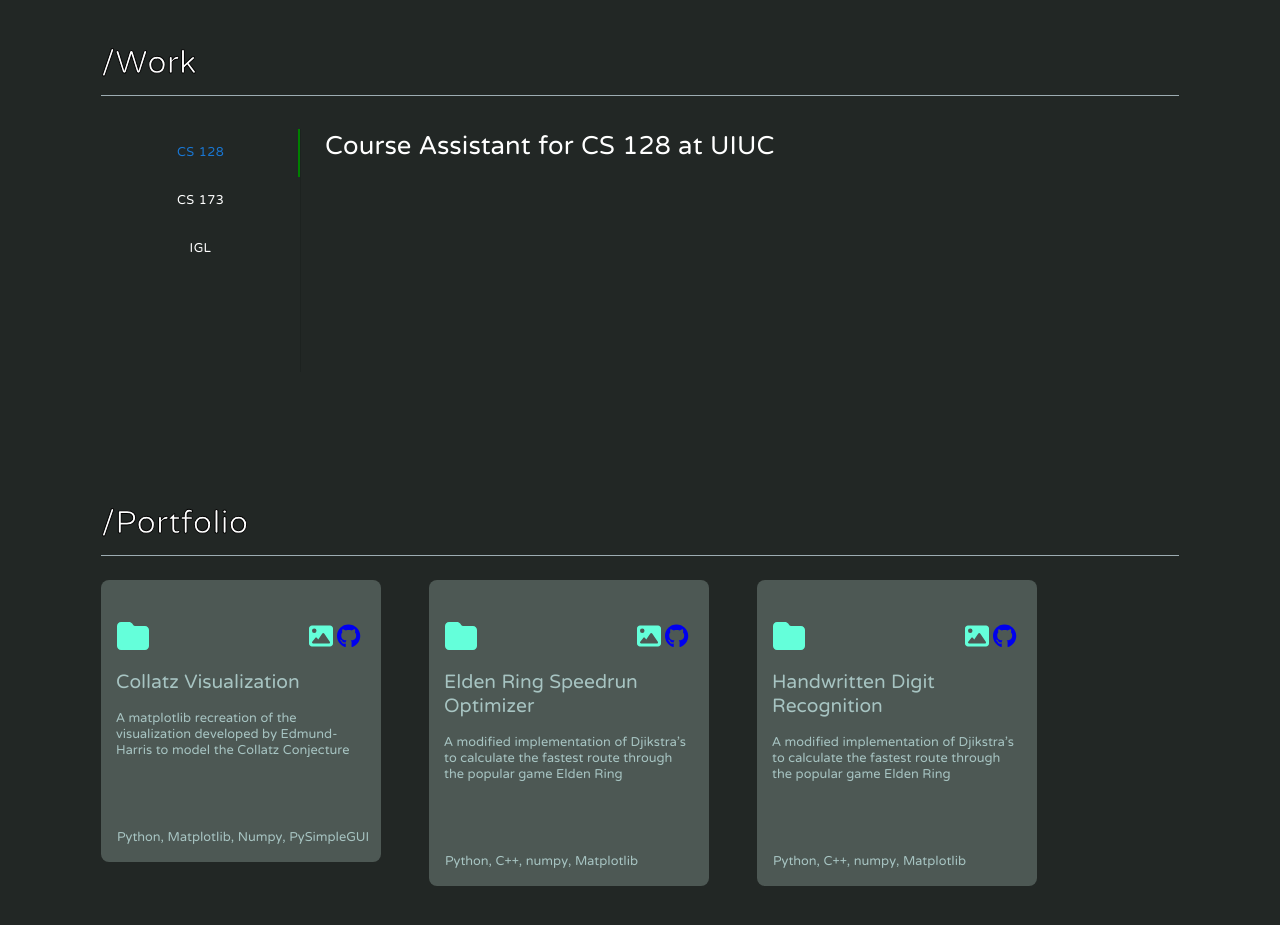
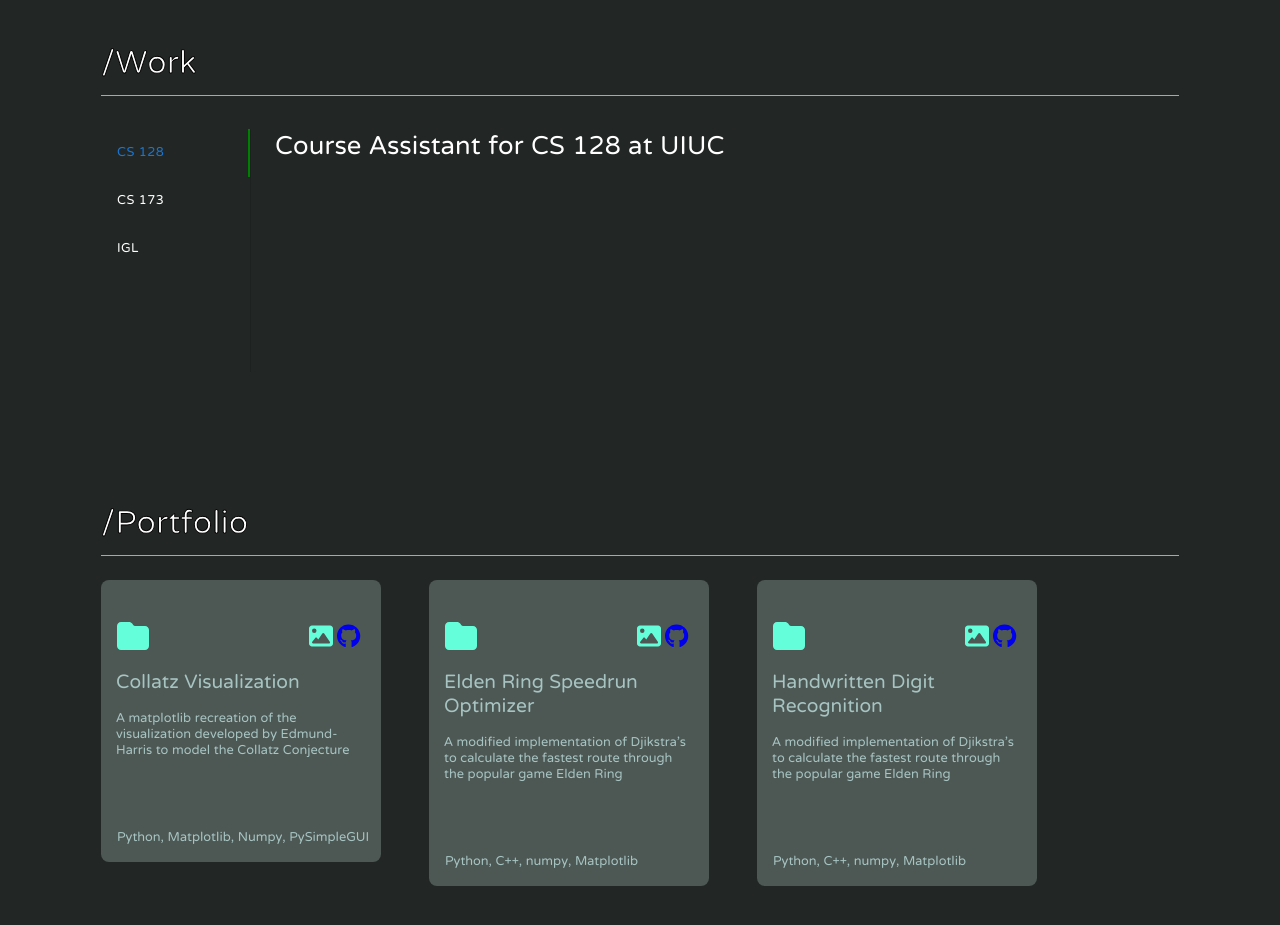
Before and after one commit to cushdog/cushdog.github.io, a React (Create React App) app: page / in a window 1280 px wide. Shown: the part 1720-2645 px from the top of the page. Built offline with nearby package versions, Linux system fonts and the light colour scheme.

Commit message:
finally fixed the tabs issue

```diff
--- a/src/Tabs/BasicTabs.js
+++ b/src/Tabs/BasicTabs.js
@@ -1,12 +1,247 @@
+// import * as React from 'react';
+// import PropTypes from 'prop-types';
+// import Tabs from '@mui/material/Tabs';
+// import Tab from '@mui/material/Tab';
+// import Typography from '@mui/material/Typography';
+// import Box from '@mui/material/Box';
+// import '../CSS/test.css'
+// import '../App.css'
+// import '../CSS/Work.css'
+
+// function TabPanel(props) {
+//   const { children, value, index, ...other } = props;
+
+//   return (
+//     <div
+//       role="tabpanel"
+//       hidden={value !== index}
+//       id={`vertical-tabpanel-${index}`}
+//       aria-labelledby={`vertical-tab-${index}`}
+//       {...other}
+//     >
+//       {value === index && (
+//         <Box sx={{ p: 3 }}>
+//           <Typography>{children}</Typography>
+//         </Box>
+//       )}
+//     </div>
+//   );
+// }
+
+// TabPanel.propTypes = {
+//   children: PropTypes.node,
+//   index: PropTypes.number.isRequired,
+//   value: PropTypes.number.isRequired,
+// };
+
+// function a11yProps(index) {
+//   return {
+//     id: `vertical-tab-${index}`,
+//     'aria-controls': `vertical-tabpanel-${index}`,
+//   };
+// }
+
+// // export default function VerticalTabs() {
+// //   const [value, setValue] = React.useState(0);
+
+// //   const handleChange = (event, newValue) => {
+// //     setValue(newValue);
+// //   };
+
+// //   return (
+// //     <Box
+// //       sx={{ flexGrow: 1, bgcolor: '#222725', display: 'flex', height: 'fit-content', width: '100vh' }}
+// //     >
+// //       <Tabs
+// //         TabIndicatorProps={{style: {background:'#5FDD9D'}}} // CHANGE INDICATOR COLOR HERE
+// //         orientation="vertical"
+// //         variant="scrollable"
+// //         value={value}
+// //         onChange={handleChange}
+// //         aria-label="Vertical tabs example"
+// //         centered
+// //         sx={{
+// //           borderRight: 1,
+// //           borderColor: 'divider',
+// //           ".Mui-selected": {
+// //           color: '#5FDD9D', // CHANGE THE COLOR OF HIGHLIGHTED TAB HERE
+// //           fontFamily: 'NTR, sans-serif',
+// //           fontSize: '2vh',
+// //           width: 400,
+// //           },
+// //           '& .inactiveTab': {color: 'white', fontFamily: 'NTR, sans-serif', fontSize: '2vh', width: 400}
+// //         }}
+// //       >
+// //         <Tab label="CS 128" {...a11yProps(0)} className={value !== 0 ? 'inactiveTab' : ''} />
+// //         <Tab label="CS 173" {...a11yProps(1)} className={value !== 1 ? 'inactiveTab' : ''}/>
+// //         <Tab label="IGL" {...a11yProps(2)} className={value !== 2 ? 'inactiveTab' : ''}/>
+// //       </Tabs>
+// //       <TabPanel value={value} index={0}>
+// //         <div className='slide-tab'>
+// //           <h1 className='job_title'>Course Assistant for CS 128 at UIUC</h1>
+// //           <h3 className='job_date'>Fall 2022 - Present</h3>
+// //           <ul className='tester_list'>
+// //             <li className='job_desc'>Developed a grade management system with JavaScript that calculated class grades for the entire course</li>
+// //             <li className='job_desc'>Helped to develop and draft the prompts for course material that explained foundational CS concepts</li>
+// //             <li className='job_desc'>Hosted and coordinated multiple office hours every week</li>
+// //           </ul>
+// //         </div>
+// //       </TabPanel>
+// //       <TabPanel value={value} index={1}>
+// //         <div className='slide-tab'>
+// //           <h1 className='job_title'>Course Assistant for CS 173 at UIUC</h1>
+// //           <h3 className='job_date'>Spring 2023 - Present</h3>
+// //           <ul className='tester_list'>
+// //             <li className='job_desc'>Created tutoring approach that best fit each students' learning style</li>
+// //             <li className='job_desc'>Assess and troubleshoot conceptual misunderstandings brought by students</li>
+// //             <li className='job_desc'>Led large gatherings of the class where new material was learned and practiced</li>
+// //             <li className='job_desc'>Developed content that was used by the entire class</li>
+// //           </ul>
+// //         </div>
+// //       </TabPanel>
+// //       <TabPanel value={value} index={2}>
+// //         <div className='slide-tab'>
+// //           <h1 className='job_title'>Undergraduate Research Assistant @ IGL</h1>
+// //           <h3 className='job_date'>Fall 2023</h3>
+// //           <ul className='tester_list'>
+// //             <li className='job_desc'>Working closely with Radu's Algorithm and its' application to combinatorics/number theory</li>
+// //             <li className='job_desc'>Developing several solutions to various questions posed by this algorithm in Mathematica</li>
+// //             <li className='job_desc'>Processing and computing new and efficient solutions to proofs that have existed on paper for some time</li>
+// //           </ul>
+// //         </div>
+// //       </TabPanel>
+// //     </Box>
+
+// //    );
+// // }
+
+
+// export default function VerticalTabs() {
+//   const [value, setValue] = React.useState(0);
+
+//   const handleChange = (event, newValue) => {
+//     setValue(newValue);
+//   };
+
+//   return (
+//     <Box
+//       sx={{
+//         flexGrow: 1,
+//         bgcolor: '#222725',
+//         display: 'grid',
+//         gridTemplateColumns: '200px 1fr',
+//         height: 'fit-content'
+//       }}
+//     >
+//       <Tabs
+//         TabIndicatorProps={{ style: { background: 'green' } }} // CHANGE INDICATOR COLOR HERE
+//         orientation="vertical"
+//         variant="scrollable"
+//         value={value}
+//         onChange={handleChange}
+//         aria-label="Vertical tabs example"
+//         centered
+//         sx={{
+//           borderRight: 1,
+//           borderColor: 'divider',
+//           '.Mui-selected': {
+//             color: `green`, // CHANGE THE COLOR OF HIGHLIGHTED TAB HERE
+//             fontFamily: 'NTR, sans-serif',
+//             fontSize: '2vh'
+//           },
+//           '& .inactiveTab': {
+//             color: '#fff',
+//             fontFamily: 'NTR, sans-serif',
+//             fontSize: '2vh',
+//           },
+//         }}
+//       >
+//         <Tab
+//           label="CS 128"
+//           {...a11yProps(0)}
+//           className={value !== 0 ? 'inactiveTab' : ''}
+//         />
+//         <Tab
+//           label="CS 173"
+//           {...a11yProps(1)}
+//           className={value !== 1 ? 'inactiveTab' : ''}
+//         />
+//         <Tab
+//           label="IGL"
+//           {...a11yProps(2)}
+//           className={value !== 2 ? 'inactiveTab' : ''}
+//         />
+//       </Tabs>
+//       <TabPanel value={value} index={0}>
+//         <div className="slide-tab">
+//           <h1 className="job_title">Course Assistant for CS 128 at UIUC</h1>
+//           <h3 className="job_date">Fall 2022 - Present</h3>
+//           <ul className="tester_list">
+//             <li className="job_desc">
+//               Developed a grade management system with JavaScript that
+//               calculated class grades for the entire course
+//             </li>
+//             <li className="job_desc">
+//               Helped to develop and draft the prompts for course material that
+//               explained foundational CS concepts
+//             </li>
+//             <li className="job_desc">
+//               Hosted and coordinated multiple office hours every week
+//             </li>
+//           </ul>
+//         </div>
+//       </TabPanel>
+//       <TabPanel value={value} index={1}>
+//         <div className="slide-tab">
+//           <h1 className="job_title">Course Assistant for CS 173 at UIUC</h1>
+//           <h3 className="job_date">Spring 2023 - Present</h3>
+//           <ul className="tester_list">
+//             <li className="job_desc">
+//               Created tutoring approach that best fit each students' learning
+//               style
+//             </li>
+//             <li className="job_desc">
+//               Assess and troubleshoot conceptual misunderstandings brought by
+//               students
+//             </li>
+//             <li className="job_desc">
+//               Led large gatherings of the class where new material was learned
+//               and practiced
+//             </li>
+//             <li className="job_desc">
+//               Developed content that was used by the entire class
+//             </li>
+//           </ul>
+//         </div>
+//       </TabPanel>
+//       <TabPanel value={value} index={2}>
+//         <div className="slide-tab">
+//           <h1 className="job_title">Undergraduate Research Assistant @ IGL</h1>
+//           <h3 className="job_date">Fall 2023</h3>
+//           <ul className="tester_list">
+//             <li className="job_desc">
+//               Working closely with Radu's Algorithm and its' application to
+//               combinatorics/number theory
+//             </li>
+//             <li className="job_desc">
+//               Developing several solutions to various questions posed by this
+//               algorithm in Mathematica
+//             </li>
+//             <li className="job_desc">
+//               Processing and computing new and efficient solutions to proofs
+//               that have existed on paper for some time
+//             </li>
+//           </ul>
+//         </div>
+//       </TabPanel>
+//     </Box>
+//   );
+// }
 import * as React from 'react';
-import PropTypes from 'prop-types';
 import Tabs from '@mui/material/Tabs';
 import Tab from '@mui/material/Tab';
 import Typography from '@mui/material/Typography';
 import Box from '@mui/material/Box';
-import '../CSS/test.css'
-import '../App.css'
-import '../CSS/Work.css'
 
 function TabPanel(props) {
   const { children, value, index, ...other } = props;
@@ -28,93 +263,12 @@
   );
 }
 
-TabPanel.propTypes = {
-  children: PropTypes.node,
-  index: PropTypes.number.isRequired,
-  value: PropTypes.number.isRequired,
-};
-
 function a11yProps(index) {
   return {
     id: `vertical-tab-${index}`,
     'aria-controls': `vertical-tabpanel-${index}`,
   };
 }
-
-// export default function VerticalTabs() {
-//   const [value, setValue] = React.useState(0);
-
-//   const handleChange = (event, newValue) => {
-//     setValue(newValue);
-//   };
-
-//   return (
-//     <Box
-//       sx={{ flexGrow: 1, bgcolor: '#222725', display: 'flex', height: 'fit-content', width: '100vh' }}
-//     >
-//       <Tabs
-//         TabIndicatorProps={{style: {background:'#5FDD9D'}}} // CHANGE INDICATOR COLOR HERE
-//         orientation="vertical"
-//         variant="scrollable"
-//         value={value}
-//         onChange={handleChange}
-//         aria-label="Vertical tabs example"
-//         centered
-//         sx={{
-//           borderRight: 1,
-//           borderColor: 'divider',
-//           ".Mui-selected": {
-//           color: '#5FDD9D', // CHANGE THE COLOR OF HIGHLIGHTED TAB HERE
-//           fontFamily: 'NTR, sans-serif',
-//           fontSize: '2vh',
-//           width: 400,
-//           },
-//           '& .inactiveTab': {color: 'white', fontFamily: 'NTR, sans-serif', fontSize: '2vh', width: 400}
-//         }}
-//       >
-//         <Tab label="CS 128" {...a11yProps(0)} className={value !== 0 ? 'inactiveTab' : ''} />
-//         <Tab label="CS 173" {...a11yProps(1)} className={value !== 1 ? 'inactiveTab' : ''}/>
-//         <Tab label="IGL" {...a11yProps(2)} className={value !== 2 ? 'inactiveTab' : ''}/>
-//       </Tabs>
-//       <TabPanel value={value} index={0}>
-//         <div className='slide-tab'>
-//           <h1 className='job_title'>Course Assistant for CS 128 at UIUC</h1>
-//           <h3 className='job_date'>Fall 2022 - Present</h3>
-//           <ul className='tester_list'>
-//             <li className='job_desc'>Developed a grade management system with JavaScript that calculated class grades for the entire course</li>
-//             <li className='job_desc'>Helped to develop and draft the prompts for course material that explained foundational CS concepts</li>
-//             <li className='job_desc'>Hosted and coordinated multiple office hours every week</li>
-//           </ul>
-//         </div>
-//       </TabPanel>
-//       <TabPanel value={value} index={1}>
-//         <div className='slide-tab'>
-//           <h1 className='job_title'>Course Assistant for CS 173 at UIUC</h1>
-//           <h3 className='job_date'>Spring 2023 - Present</h3>
-//           <ul className='tester_list'>
-//             <li className='job_desc'>Created tutoring approach that best fit each students' learning style</li>
-//             <li className='job_desc'>Assess and troubleshoot conceptual misunderstandings brought by students</li>
-//             <li className='job_desc'>Led large gatherings of the class where new material was learned and practiced</li>
-//             <li className='job_desc'>Developed content that was used by the entire class</li>
-//           </ul>
-//         </div>
-//       </TabPanel>
-//       <TabPanel value={value} index={2}>
-//         <div className='slide-tab'>
-//           <h1 className='job_title'>Undergraduate Research Assistant @ IGL</h1>
-//           <h3 className='job_date'>Fall 2023</h3>
-//           <ul className='tester_list'>
-//             <li className='job_desc'>Working closely with Radu's Algorithm and its' application to combinatorics/number theory</li>
-//             <li className='job_desc'>Developing several solutions to various questions posed by this algorithm in Mathematica</li>
-//             <li className='job_desc'>Processing and computing new and efficient solutions to proofs that have existed on paper for some time</li>
-//           </ul>
-//         </div>
-//       </TabPanel>
-//     </Box>
-
-//    );
-// }
-
 
 export default function VerticalTabs() {
   const [value, setValue] = React.useState(0);
@@ -129,8 +283,8 @@
         flexGrow: 1,
         bgcolor: '#222725',
         display: 'grid',
-        gridTemplateColumns: '200px 1fr',
-        height: 'fit-content'
+        gridTemplateColumns: '150px 1fr',
+        height: 'fit-content',
       }}
     >
       <Tabs
@@ -147,12 +301,15 @@
           '.Mui-selected': {
             color: `green`, // CHANGE THE COLOR OF HIGHLIGHTED TAB HERE
             fontFamily: 'NTR, sans-serif',
-            fontSize: '2vh'
+            fontSize: '2vh',
           },
           '& .inactiveTab': {
             color: '#fff',
             fontFamily: 'NTR, sans-serif',
             fontSize: '2vh',
+          },
+          '& button': {
+            alignItems: 'flex-start',
           },
         }}
       >
```
